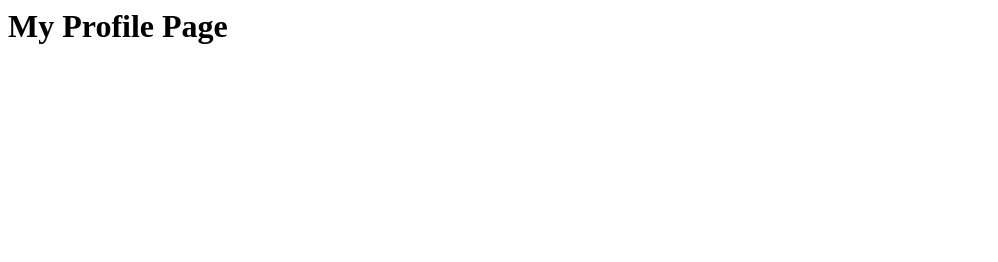
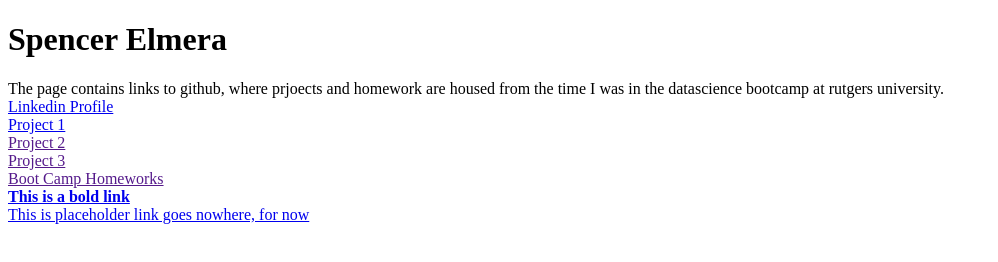
Before and after one commit to spencerelm/spencerelm.github.io, a plain HTML site: page index.html in a window 1280 px wide. Shown: the whole page, without its empty margins (0-998 px from the left). Drawn offline with Linux system fonts and the light colour scheme.

Commit message:
Update index.html

```diff
--- a/index.html
+++ b/index.html
@@ -1,5 +1,46 @@
-<html>
-<h1>
-My Profile Page
-</h1>
+<!DOCTYPE html>
+<html lang="en-us">
+
+<head>
+  <meta charset="UTF-8">
+  <title>My Profile Page</title>
+</head>
+
+<body>
+  <!-- Header -->
+  <h1>Spencer Elmera</h1>
+
+  <div class="boxed">
+    The page contains links to github, where prjoects and homework are housed from the time I was in the datascience bootcamp at rutgers university.
+  </div>
+
+  <!-- Linkedin Profile -->
+  <a href="https://www.linkedin.com/in/spencerelmera" target="_blank">Linkedin Profile</a>
+  <br>
+
+   <!-- Project 1 -->
+   <a href="https://github.com/spencerelm/Project1" target="_blank">Project 1</a>
+   <br>
+
+    <!-- Project 2-->
+    <a href="" target="_blank">Project 2</a>
+    <br>
+
+    <!-- Project 3-->
+    <a href="" target="_blank">Project 3</a>
+    <br>
+
+    <!-- Hw Repository -->
+    <a href="" target="_blank">Boot Camp Homeworks</a>
+    <br>
+
+  <!-- Bold Link -->
+  <strong><a href="https://www.youtube.com">This is a bold link</a></strong>
+  <br>
+
+  <!-- Placeholder link -->
+  <a href="#">This is placeholder link goes nowhere, for now</a>
+
+</body>
+
 </html>
```
